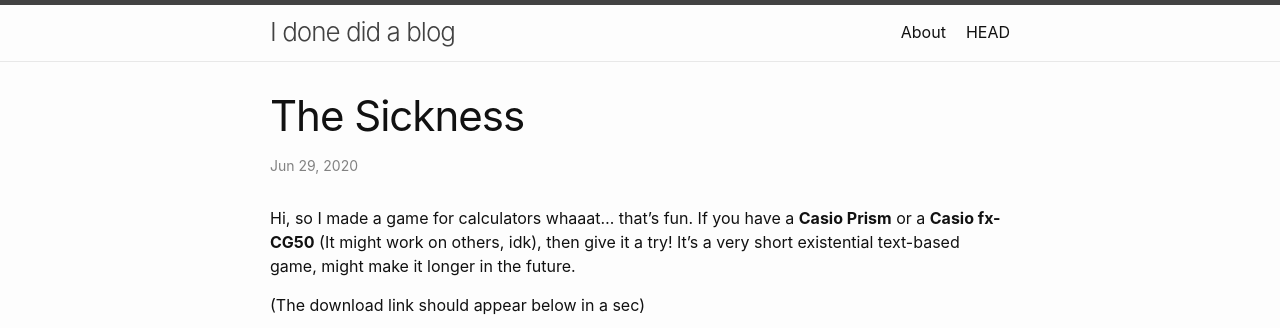
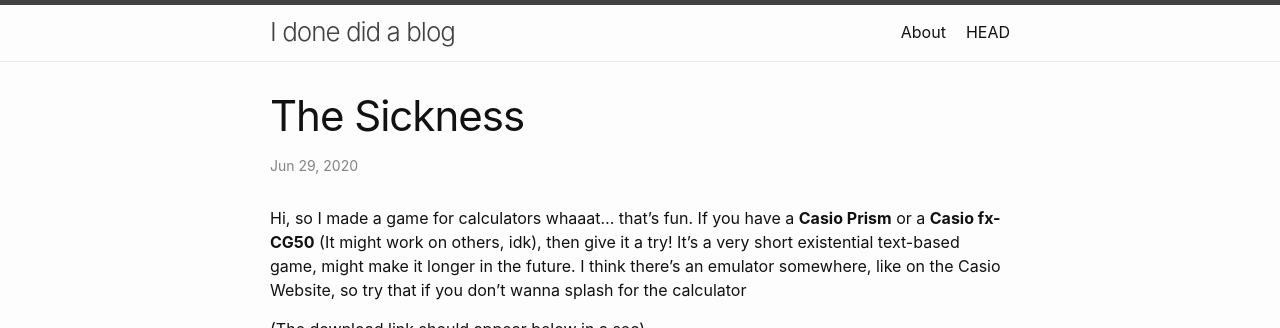
Before and after one commit to AMacaroon/CreavesCash.github.io, a Jekyll site: the page built from _posts/2020-06-29-1.md, in a window 1280 px wide, cut to the strip 0-328 px from the top of the page. Built offline with Jekyll 4.4.1, drawn with Linux system fonts in a browser that asks for light colours.

Commit message:
Update 2020-06-29-1.md

```diff
--- a/_posts/2020-06-29-1.md
+++ b/_posts/2020-06-29-1.md
@@ -2,9 +2,9 @@
 layout: post
 title: "The Sickness"
 ---
-Hi, so I made a game for calculators whaaat... that's fun. If you have a **Casio Prism** or a **Casio fx-CG50** (It might work on others, idk), then give it a try! It's a very short existential text-based game, might make it longer in the future.
+Hi, so I made a game for calculators whaaat... that's fun. If you have a **Casio Prism** or a **Casio fx-CG50** (It might work on others, idk), then give it a try! It's a very short existential text-based game, might make it longer in the future. I think there's an emulator somewhere, like on the Casio Website, so try that if you don't wanna splash for the calculator
 
 (The download link should appear below in a sec)
 <div>
-  <iframe src="https://widgets.gamejolt.com/package/v1?key=FTgoXxLH" frameborder="0" width="500" height="245"></iframe>
+  <iframe src="https://widgets.gamejolt.com/package/v1?key=FTgoXxLH&theme=light" frameborder="0" width="500" height="245"></iframe>
 </div>
```
